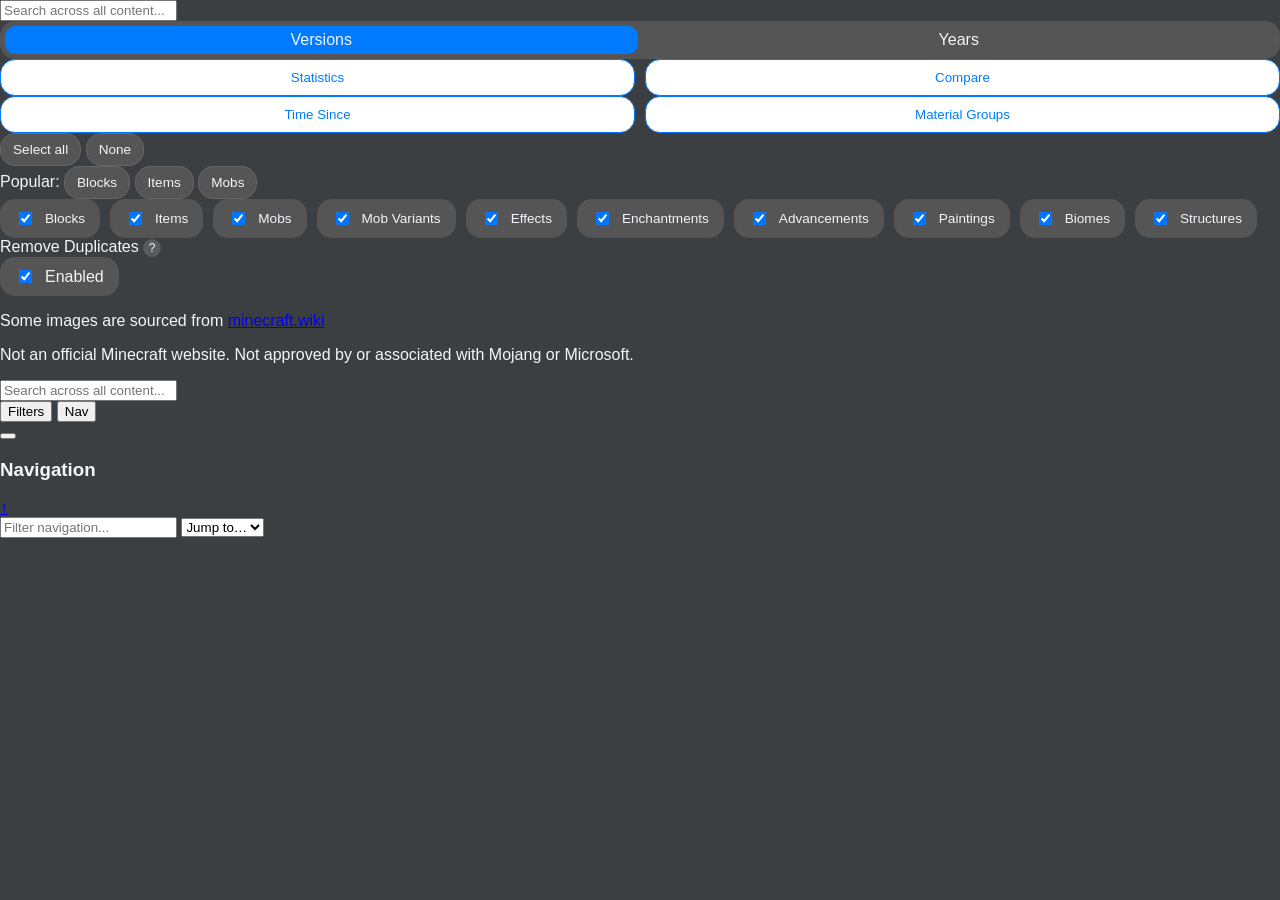
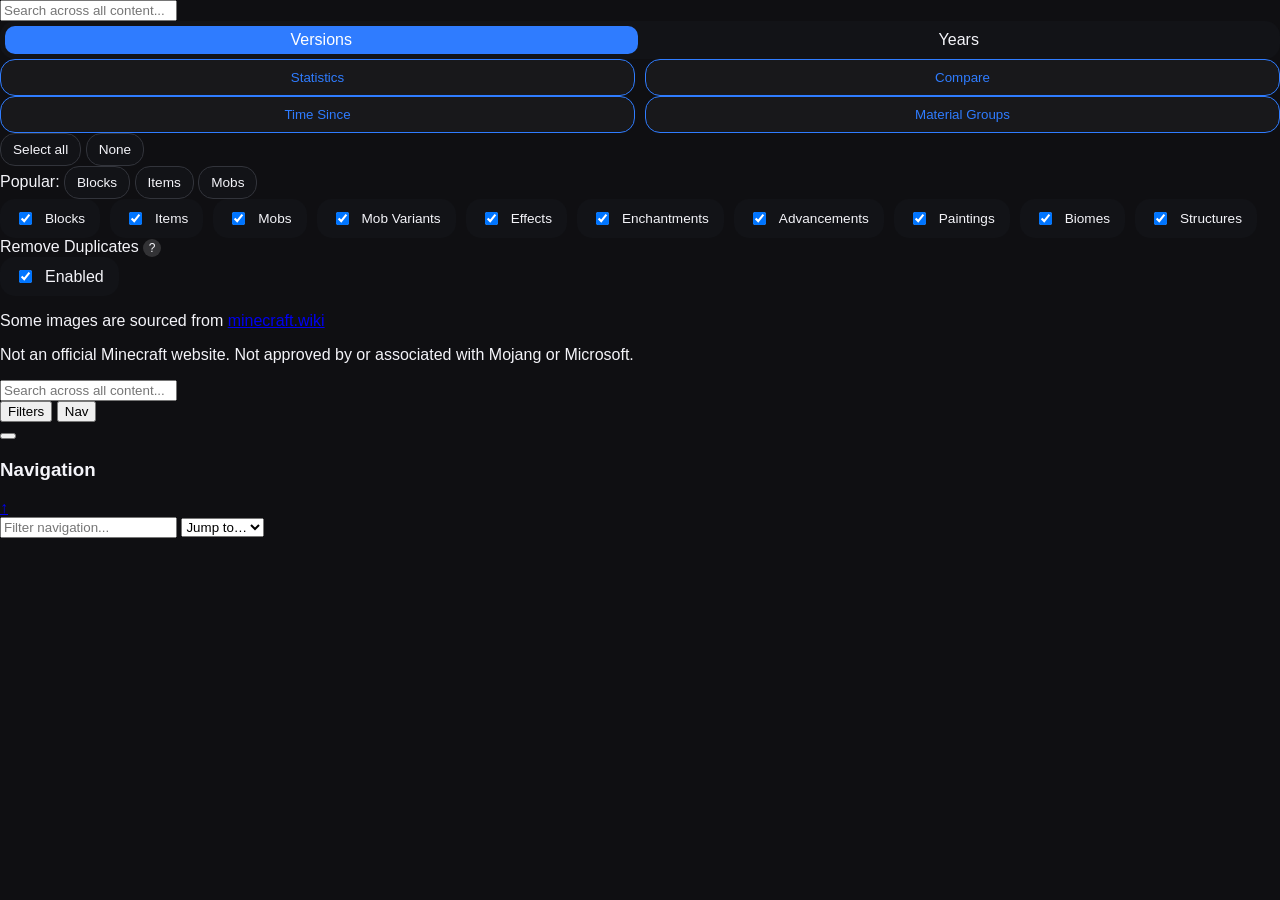

Улучшение визуального стиля

--- a/assets/css/common.css
+++ b/assets/css/common.css
@@ -4,15 +4,25 @@
 }
 
 :root {
-    --bg-color: #3c3f41;
+    --bg-color: #0f0f12;
     --text-color: #f4f4f9;
-    --surface-color: #4a4d4f;
-    --surface-hover-color: #5f6366;
-    --surface-secondary: #555;
-    --surface-elevated: #666;
-    --surface-row-alt: #4f5254;
-    --surface-input: #4c4f52;
-    --accent-color: #007bff;
+    --muted-text-color: rgba(244, 244, 249, 0.68);
+    --panel-border-color: rgba(235, 238, 245, 0.14);
+    --surface-color: #18191d;
+    --surface-hover-color: #2a2c32;
+    --surface-secondary: #121317;
+    --surface-elevated: #32343b;
+    --surface-row-alt: #1d1e23;
+    --surface-input: #141519;
+    --accent-color: #2f7cff;
+    --active-control-text-color: #ffffff;
+    --chart-text-color: #f4f4f9;
+    --chart-grid-color: rgba(255, 255, 255, 0.12);
+    --material-group-row-odd: #17181d;
+    --material-group-row-even: #202127;
+    --link-button-bg: rgba(255, 255, 255, 0.04);
+    --link-button-hover-bg: rgba(47, 124, 255, 0.16);
+    --panel-shadow: 0 18px 40px rgba(0, 0, 0, 0.42), inset 0 1px 0 rgba(255, 255, 255, 0.035);
     --card-bg-color: #c6c6c6;
     --card-text-color: #3f3f3f;
     --card-header-bg: #8b8b8b;
@@ -37,6 +47,28 @@
     --grid-gap-xs: 4px;
     --grid-gap-sm: 6px;
     --grid-gap-md: 8px;
+}
+
+body.theme-light {
+    --bg-color: #edf2f7;
+    --text-color: #1d2735;
+    --muted-text-color: rgba(29, 39, 53, 0.68);
+    --panel-border-color: rgba(61, 82, 108, 0.18);
+    --surface-color: #ffffff;
+    --surface-hover-color: #dfe8f3;
+    --surface-secondary: #f3f6fa;
+    --surface-elevated: #d6e0ec;
+    --surface-row-alt: #f7f9fc;
+    --surface-input: #ffffff;
+    --accent-color: #1f68d5;
+    --active-control-text-color: #ffffff;
+    --chart-text-color: #243244;
+    --chart-grid-color: rgba(31, 45, 61, 0.16);
+    --material-group-row-odd: #edf4fb;
+    --material-group-row-even: #dce8f5;
+    --link-button-bg: #ffffff;
+    --link-button-hover-bg: #e9f1ff;
+    --panel-shadow: 0 18px 36px rgba(38, 57, 77, 0.16), inset 0 1px 0 rgba(255, 255, 255, 0.8);
 }
 
 html {
@@ -105,6 +137,7 @@ button,
 
 .toggle-switch-label.active {
     background-color: var(--accent-color);
+    color: var(--active-control-text-color);
 }
 
 .toggle-switch.disabled {
@@ -183,14 +216,14 @@ button,
     cursor: pointer;
     font-family: 'Minecraftia', sans-serif;
     box-shadow: none;
-    background-color: #fff;
+    background-color: var(--link-button-bg);
     color: var(--accent-color);
     transition: transform 0.15s ease, box-shadow 0.15s ease, background-color 0.15s ease, color 0.15s ease, border-color 0.15s ease;
 }
 
 .link-button.active {
     background-color: var(--accent-color);
-    color: var(--text-color);
+    color: var(--active-control-text-color);
     border-color: var(--accent-color);
     box-shadow: 0 0 12px rgba(0, 0, 0, 0.35);
 }
@@ -198,7 +231,7 @@ button,
 .link-button:not(.active):hover {
     transform: translateY(-1px);
     box-shadow: 0 4px 8px rgba(0, 0, 0, 0.25);
-    background-color: #f3f6ff;
+    background-color: var(--link-button-hover-bg);
 }
 
 .link-button.active:hover {
@@ -228,6 +261,7 @@ button,
 .pill-button.active {
     background-color: var(--accent-color);
     border-color: var(--accent-color);
+    color: var(--active-control-text-color);
 }
 
 .help-tooltip {
